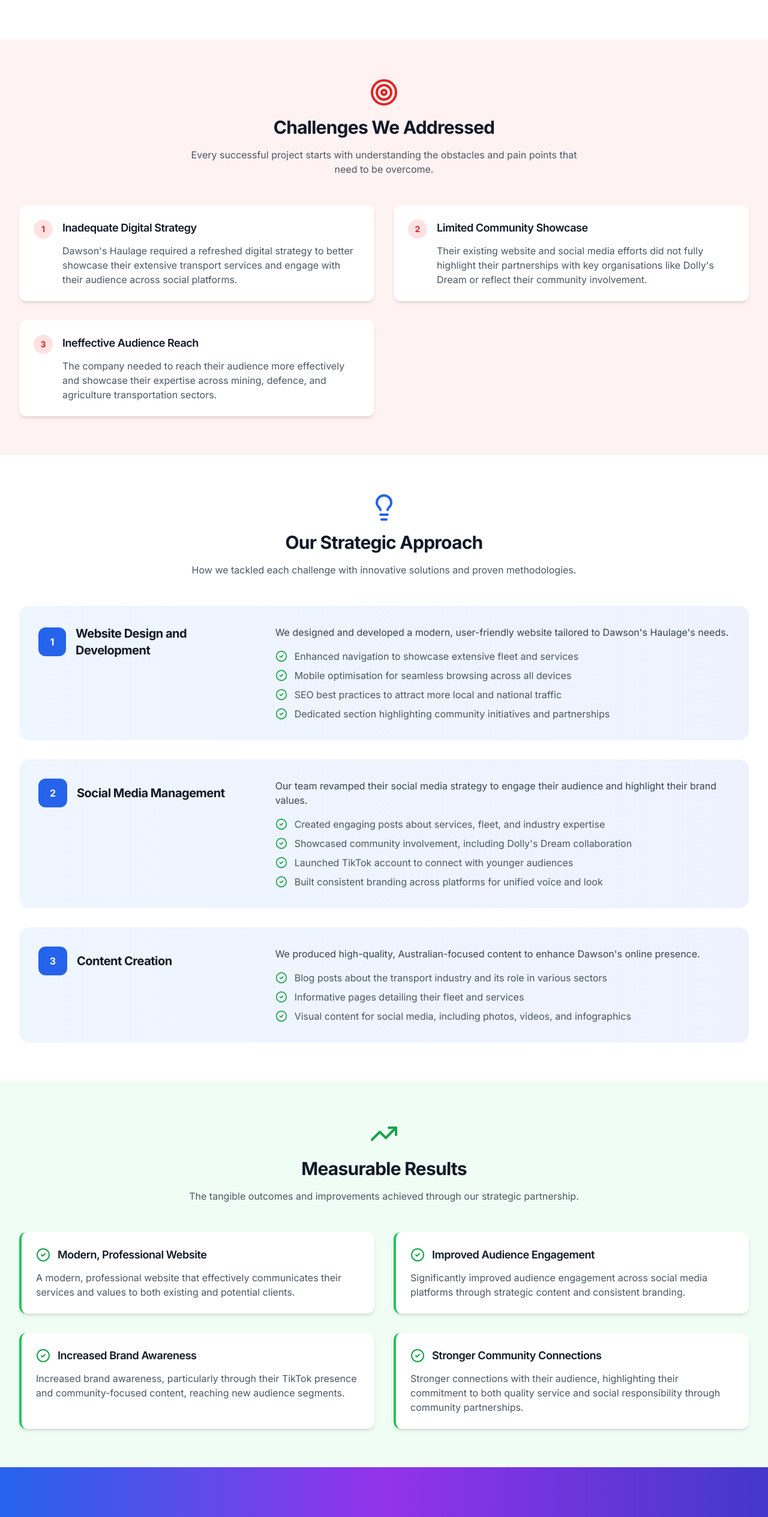
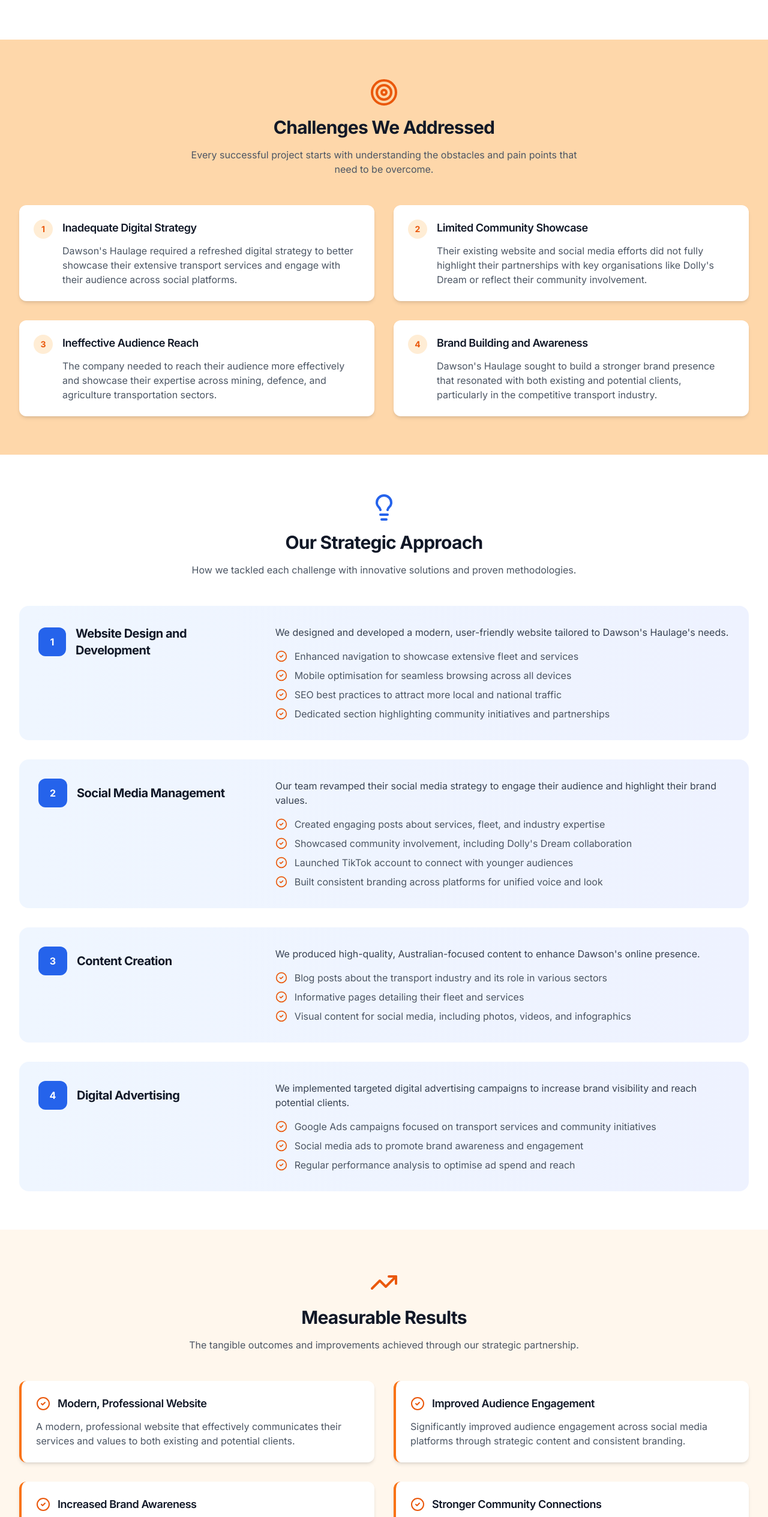
Before and after one commit to bjc-2025/truck-marketing, a Next.js app: page /case-studies/dawsons-haulage in a window 1280 px wide. Shown: the part 1192-3721 px from the top of the page at 60% size. Built offline with nearby package versions, Linux system fonts and the light colour scheme.

Commit message:
updating Case Study Slug Page

```diff
--- a/src/app/(marketing)/about/page.tsx
+++ b/src/app/(marketing)/about/page.tsx
@@ -181,7 +181,7 @@
                 </div>
                 <h3 className="text-xl font-bold text-gray-900 mb-4">Personal Service</h3>
                 <p className="text-gray-600">
-                  You're not just another client number. You get direct access to our team and personalized strategies for your unique business.
+                  Youre not just another client number. You get direct access to our team and personalized strategies for your unique business.
                 </p>
               </div>
 
--- a/src/app/(marketing)/case-studies/[slug]/page.tsx
+++ b/src/app/(marketing)/case-studies/[slug]/page.tsx
@@ -4,7 +4,6 @@
 import Image from 'next/image';
 import { caseStudies, getCaseStudyBySlug } from '@/data/caseStudies';
 import { Badge } from '@/components/ui/badge';
-import { Button } from '@/components/ui/button';
 import { ArrowLeft, ExternalLink, CheckCircle2, Target, Lightbulb, TrendingUp } from 'lucide-react';
 
 interface PageProps {
@@ -167,10 +166,10 @@
       </section>
 
       {/* Challenges Section */}
-      <section className="py-16 px-4 sm:px-6 lg:px-8 bg-red-50">
+      <section className="py-16 px-4 sm:px-6 lg:px-8 bg-orange-200">
         <div className="max-w-7xl mx-auto">
           <div className="text-center mb-12">
-            <Target className="w-12 h-12 text-red-600 mx-auto mb-4" />
+            <Target className="w-12 h-12 text-orange-600 mx-auto mb-4" />
             <h2 className="text-3xl font-bold text-gray-900 mb-4">Challenges We Addressed</h2>
             <p className="text-gray-600 max-w-2xl mx-auto">
               Every successful project starts with understanding the obstacles and pain points that need to be overcome.
@@ -181,8 +180,8 @@
             {study.challenges.map((challenge) => (
               <div key={challenge.id} className="bg-white rounded-xl p-6 shadow-md hover:shadow-lg transition-shadow">
                 <div className="flex items-start gap-4">
-                  <div className="flex-shrink-0 w-8 h-8 bg-red-100 rounded-full flex items-center justify-center">
-                    <span className="text-red-600 font-bold text-sm">{challenge.id}</span>
+                  <div className="flex-shrink-0 w-8 h-8 bg-orange-100 rounded-full flex items-center justify-center">
+                    <span className="text-orange-600 font-bold text-sm">{challenge.id}</span>
                   </div>
                   <div>
                     <h3 className="text-lg font-semibold text-gray-900 mb-3">{challenge.title}</h3>
@@ -207,7 +206,7 @@
           </div>
 
           <div className="space-y-8">
-            {study.approach.map((section, index) => (
+            {study.approach.map((section,) => (
               <div key={section.id} className="bg-gradient-to-r from-blue-50 to-indigo-50 rounded-2xl p-8">
                 <div className="grid lg:grid-cols-3 gap-8 items-start">
                   <div className="lg:col-span-1">
@@ -225,7 +224,7 @@
                       <ul className="space-y-2">
                         {section.bullets.map((bullet, bulletIndex) => (
                           <li key={bulletIndex} className="flex items-start gap-3">
-                            <CheckCircle2 className="w-5 h-5 text-green-600 mt-0.5 flex-shrink-0" />
+                            <CheckCircle2 className="w-5 h-5 text-orange-600 mt-0.5 flex-shrink-0" />
                             <span className="text-gray-600">{bullet}</span>
                           </li>
                         ))}
@@ -240,10 +239,10 @@
       </section>
 
       {/* Results Section */}
-      <section className="py-16 px-4 sm:px-6 lg:px-8 bg-green-50">
+      <section className="py-16 px-4 sm:px-6 lg:px-8 bg-orange-50">
         <div className="max-w-7xl mx-auto">
           <div className="text-center mb-12">
-            <TrendingUp className="w-12 h-12 text-green-600 mx-auto mb-4" />
+            <TrendingUp className="w-12 h-12 text-orange-600 mx-auto mb-4" />
             <h2 className="text-3xl font-bold text-gray-900 mb-4">Measurable Results</h2>
             <p className="text-gray-600 max-w-2xl mx-auto">
               The tangible outcomes and improvements achieved through our strategic partnership.
@@ -252,9 +251,9 @@
 
           <div className="grid md:grid-cols-2 gap-8">
             {study.results.map((result) => (
-              <div key={result.id} className="bg-white rounded-xl p-6 shadow-md hover:shadow-lg transition-shadow border-l-4 border-green-500">
+              <div key={result.id} className="bg-white rounded-xl p-6 shadow-md hover:shadow-lg transition-shadow border-l-4 border-orange-500">
                 <h3 className="text-lg font-semibold text-gray-900 mb-3 flex items-center gap-3">
-                  <CheckCircle2 className="w-6 h-6 text-green-600" />
+                  <CheckCircle2 className="w-6 h-6 text-orange-600" />
                   {result.title}
                 </h3>
                 <p className="text-gray-600">{result.description}</p>
@@ -293,38 +292,6 @@
         </section>
       )}
 
-      {/* Call to Action */}
-      <section className="py-20 px-4 sm:px-6 lg:px-8 bg-gradient-to-r from-blue-600 via-purple-600 to-indigo-700">
-        <div className="max-w-4xl mx-auto text-center">
-          <h2 className="text-3xl md:text-4xl font-bold text-white mb-6">
-            {study.callToAction.title}
-          </h2>
-          <p className="text-xl text-blue-100 mb-8 max-w-2xl mx-auto">
-            {study.callToAction.description}
-          </p>
-
-          <div className="flex flex-col sm:flex-row gap-4 justify-center">
-            <Link href={study.callToAction.primaryButton.link}>
-              <Button size="lg" className="bg-white text-blue-600 hover:bg-gray-50 px-8 py-4 text-lg font-semibold">
-                {study.callToAction.primaryButton.text}
-                <ExternalLink className="w-5 h-5 ml-2" />
-              </Button>
-            </Link>
-
-            {study.callToAction.secondaryButton && (
-              <Link href={study.callToAction.secondaryButton.link}>
-                <Button
-                  variant="outline"
-                  size="lg"
-                  className="border-white text-white hover:bg-white hover:text-blue-600 px-8 py-4 text-lg font-semibold"
-                >
-                  {study.callToAction.secondaryButton.text}
-                </Button>
-              </Link>
-            )}
-          </div>
-        </div>
-      </section>
 
       {/* Related Case Studies */}
       <section className="py-16 px-4 sm:px-6 lg:px-8 border-t">
--- a/src/app/(marketing)/services/[slug]/page.tsx
+++ b/src/app/(marketing)/services/[slug]/page.tsx
@@ -7,8 +7,8 @@
 import { Button } from "@/components/ui/button"
 import { Badge } from "@/components/ui/badge"
 import Link from 'next/link'
-import { ArrowRight, CheckCircle2, Phone, Mail, Calendar, TrendingUp, Shield, Clock, Target, Users, BarChart3 } from "lucide-react"
-import { serviceData, ServiceSlug, ServiceInfo, ServiceProcess } from '@/data/servicesData';
+import { ArrowRight, CheckCircle2,  Mail, Calendar, } from "lucide-react"
+import { serviceData, ServiceSlug, ServiceProcess } from '@/data/servicesData';
 
 interface ServicePageProps {
   params: {
@@ -219,7 +219,7 @@
             <div className="grid md:grid-cols-2 gap-8 items-center">
               <div>
                 <p className="text-lg mb-6 text-gray-300">
-                  "TruckMarketing transformed our online presence. We went from invisible to ranking #1 for our key routes. Our phone hasnt stopped ringing with quality loads."
+                 TruckMarketing transformed our online presence. We went from invisible to ranking #1 for our key routes. Our phone hasnt stopped ringing with quality loads.
                 </p>
                 <p className="font-semibold">Mike Thompson</p>
                 <p className="text-gray-400">CEO, Thompson Transport LLC</p>
--- a/src/data/caseStudies.ts
+++ b/src/data/caseStudies.ts
@@ -395,6 +395,11 @@
         id: 3,
         title: 'Ineffective Audience Reach',
         description: 'The company needed to reach their audience more effectively and showcase their expertise across mining, defence, and agriculture transportation sectors.'
+      },
+      {
+        id: 4,
+        title: 'Brand Building and Awareness',
+        description: 'Dawson\'s Haulage sought to build a stronger brand presence that resonated with both existing and potential clients, particularly in the competitive transport industry.'
       }
     ],
     approach: [
@@ -428,6 +433,16 @@
           'Blog posts about the transport industry and its role in various sectors',
           'Informative pages detailing their fleet and services',
           'Visual content for social media, including photos, videos, and infographics'
+        ]
+      },
+      {
+        id: 4,
+        title: 'Digital Advertising',
+        description: 'We implemented targeted digital advertising campaigns to increase brand visibility and reach potential clients.',
+        bullets: [
+          'Google Ads campaigns focused on transport services and community initiatives',
+          'Social media ads to promote brand awareness and engagement',
+          'Regular performance analysis to optimise ad spend and reach'
         ]
       }
     ],
```
Also changed, not shown: src/components/forms/contact-form.tsx (+3 -7 lines).
